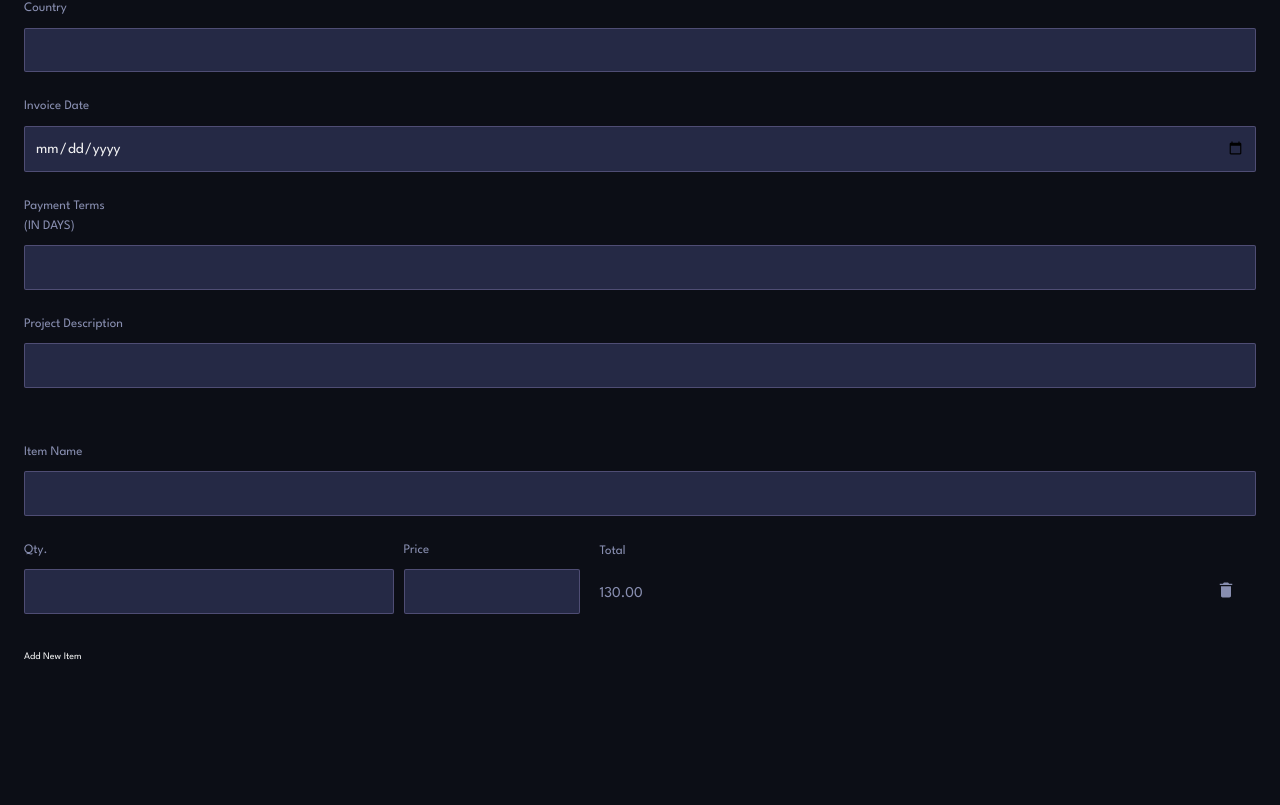
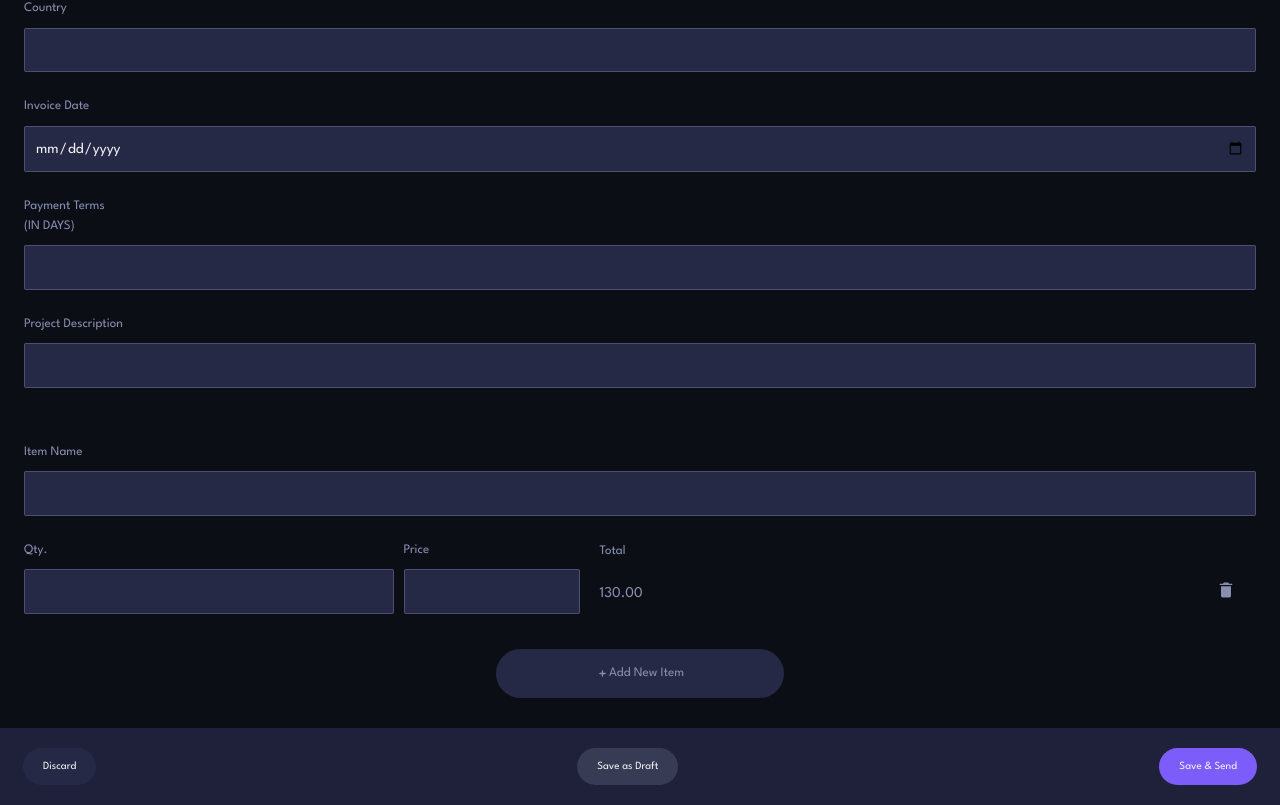
Before and after one commit to Davetech101/invoice-app, a Next.js app: page /create-invoice in a window 1280 px wide. Shown: the part 1003-1808 px from the top of the page. Before the commit the page ends 1667 px from the top, so only its background shows below. Built offline with nearby package versions, Linux system fonts and the light colour scheme.

Commit message:
invoice form

```diff
--- a/components/InvoiceForm.jsx
+++ b/components/InvoiceForm.jsx
@@ -2,6 +2,7 @@
 import SInvoiceForm from "@/styles/styled-components/InvoiceForm";
 import { MdOutlineArrowBackIosNew } from "react-icons/md";
 import { IoMdTrash } from "react-icons/io";
+import { HiPlusSm } from "react-icons/hi";
 
 const InvoiceForm = () => {
   return (
@@ -130,8 +131,17 @@ const InvoiceForm = () => {
             </div>
           </div>
 
-          <button>Add New Item</button>
+          <button className="add" type="button">
+            <HiPlusSm /> Add New Item
+          </button>
         </form>
+      </div>
+      <div className="btns">
+        <button className="discard">Discard</button>
+
+        <button className="draft">Save as Draft</button>
+
+        <button className="send">Save & Send</button>
       </div>
     </SInvoiceForm>
   );
--- a/styles/styled-components/Header.jsx
+++ b/styles/styled-components/Header.jsx
@@ -10,6 +10,7 @@ const SHeader = styled.header`
   position:sticky;
   top:0;
   left:0;
+  z-index:10;
 
   .left{
     background:#7c5dfa;
--- a/styles/styled-components/InvoiceForm.jsx
+++ b/styles/styled-components/InvoiceForm.jsx
@@ -6,6 +6,7 @@ const SInvoiceForm = styled.main`
 
   .container {
     padding: 0 2.4rem;
+    position:relative;
   }
 
   .back {
@@ -100,5 +101,43 @@ const SInvoiceForm = styled.main`
     font-size:2rem;
     color:#888EB0;
   }
+
+  .add{
+    display:flex;
+    align-items:center;
+    color:#888EB0;
+    font-size:1.3rem;
+    margin:0 auto 3rem;
+    background:var(--secondary-color);
+    padding:1.5rem 10rem;
+    border-radius:10rem;
+  }
+
+  .btns{
+    display:flex;
+    align-items:center;
+    justify-content:space-between;
+    background:var(--tetiary-color);
+    width:100%;
+    padding:2rem 2.3rem;
+  }
+
+  .btns button{
+    padding:1rem 2rem;
+    border-radius:5rem;
+    font-size:1.1rem;
+  }
+
+  .discard{
+    background:var(--secondary-color);
+  }
+
+  .draft{
+    background:#373B53;
+  }
+
+  .send{
+    background:#7C5DFA;
+  }
 `;
 export default SInvoiceForm;
```
